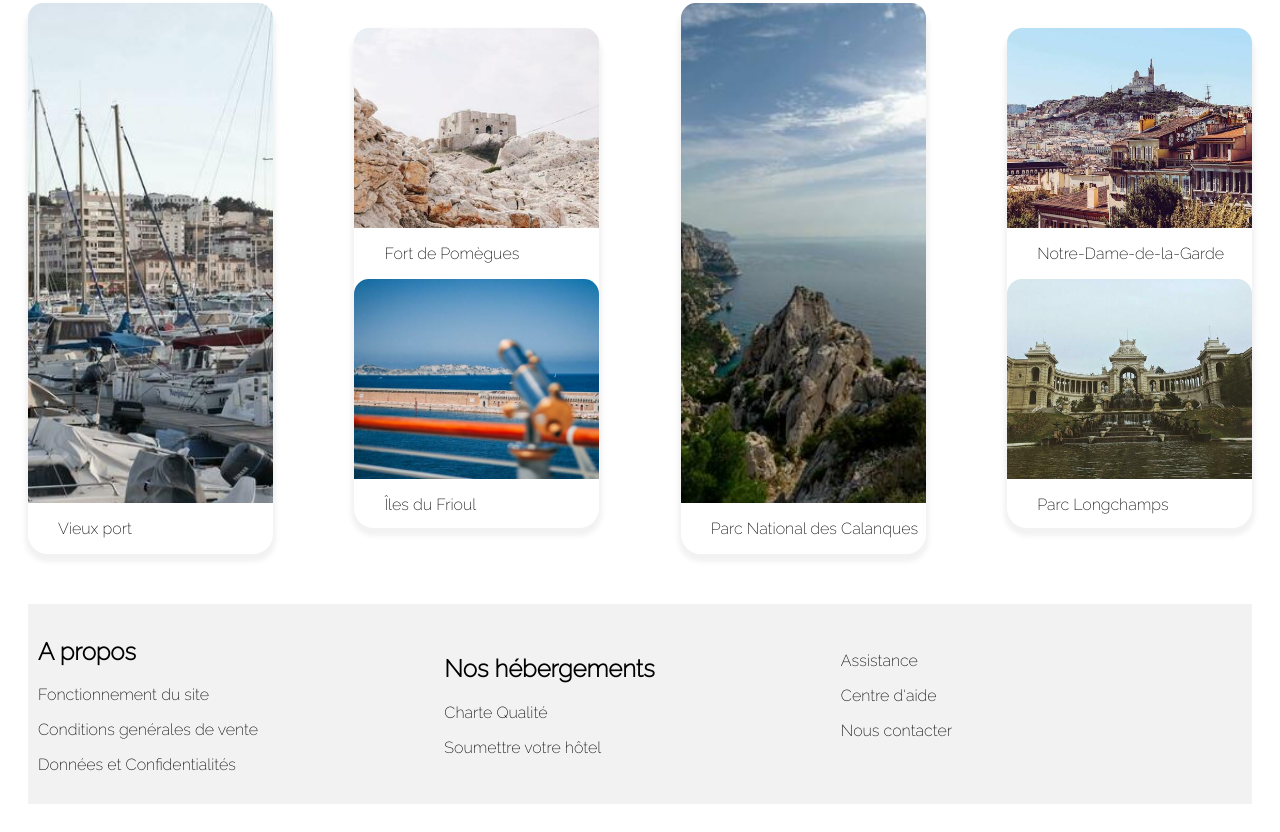
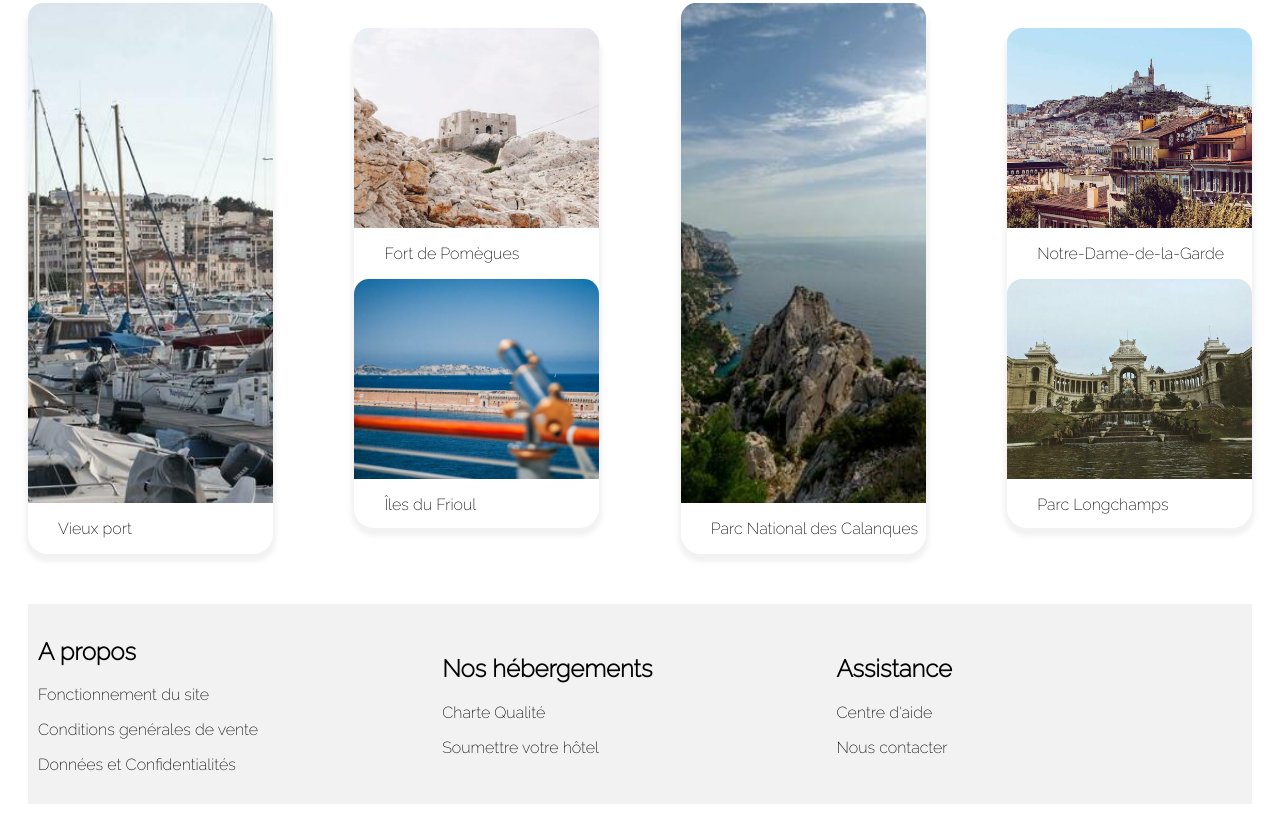
Before and after one commit to Melou15/cpm2-2022-s1-booki-roig-melissa, a plain HTML site: page index.html in a window 1280 px wide. Shown: the part 1098-1930 px from the top of the page. Drawn offline with Linux system fonts and the light colour scheme.

Commit message:
footer fini

```diff
--- a/index.html
+++ b/index.html
@@ -292,7 +292,7 @@
 		</div>
 
 		<div>
-			<div>Assistance</div>
+			<h2>Assistance</h2>
 			<p>Centre d'aide</p>
 			<p>Nous contacter</p>
 		</div>
```
